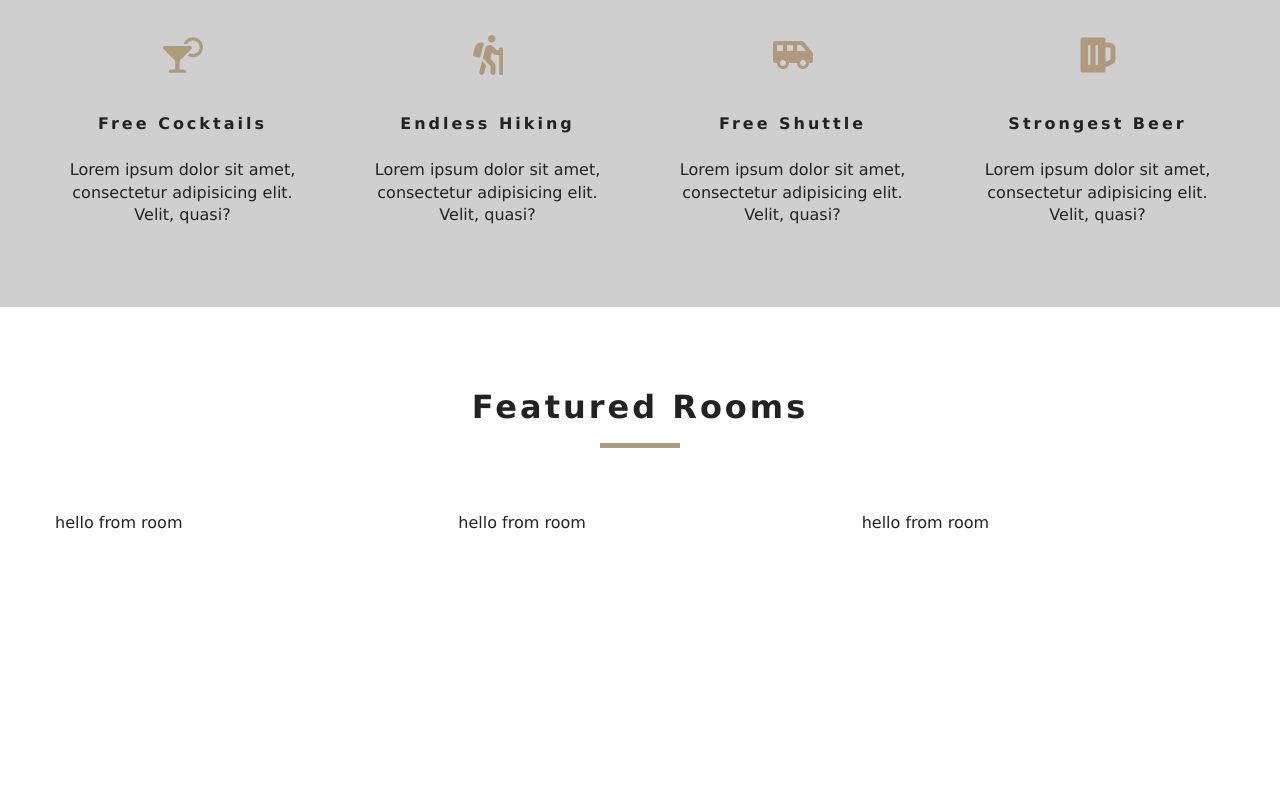
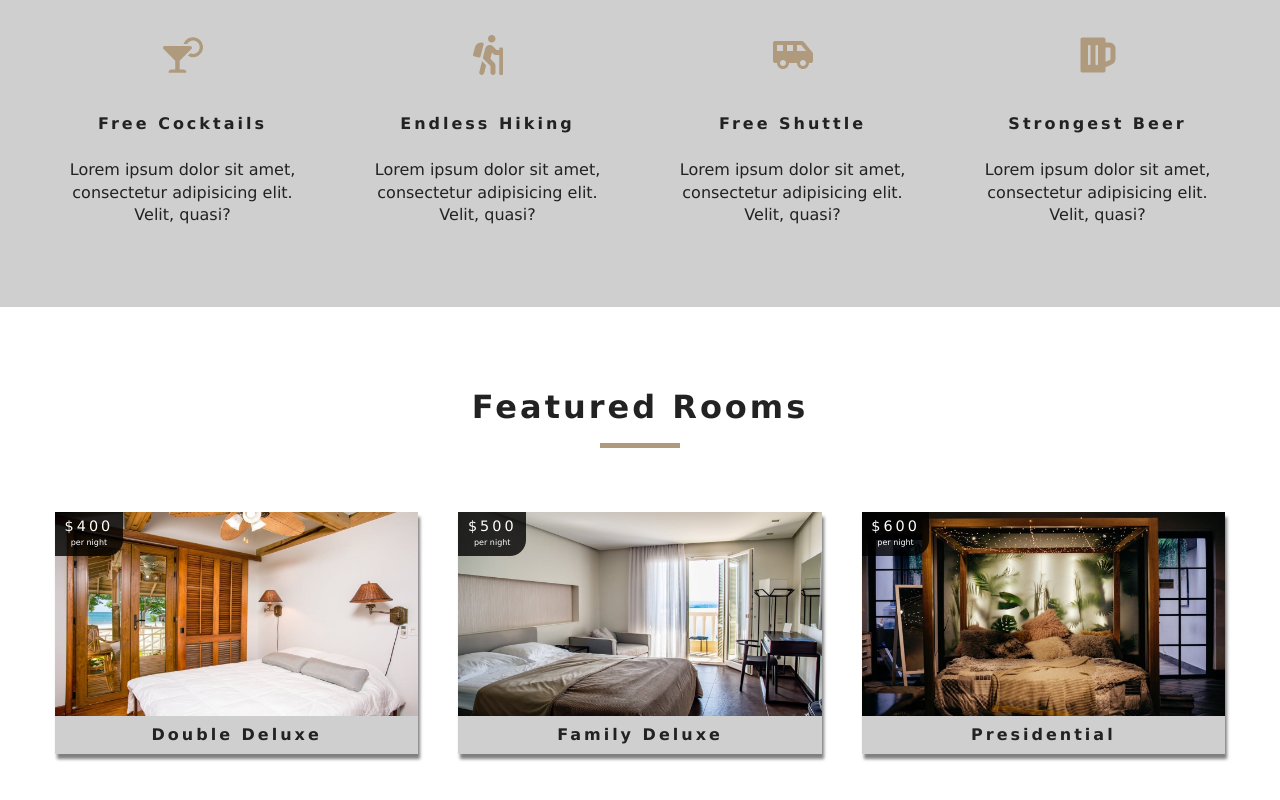
Before and after one commit to vernonkjr/my_resort, a React (Create React App) app: page / in a window 1280 px wide. Shown: the part 972-1772 px from the top of the page. Before the commit the page ends 1586 px from the top, so only its background shows below. Built offline with nearby package versions, Linux system fonts and the light colour scheme.

Commit message:
completed logic for Room component

```diff
--- a/src/components/Room.js
+++ b/src/components/Room.js
@@ -1,9 +1,32 @@
 import React from 'react';
+import defaultImg from "../images/room-1.jpeg";
+import {Link} from "react-router-dom";
+import PropTypes from "prop-types";
 
-export default function Room() {
+export default function Room({room}) {
+    const {name, slug, images, price} = room;
     return (
-        <div>
-            hello from room
-        </div>
+        <article className="room">
+            <div className="img-container">
+                <img src={images[0] || defaultImg} alt="single room" />
+                <div className="price-top">
+                    <h6>${price}</h6>
+                    <p>per night</p>
+                </div>
+                <Link to={`/rooms/${slug}`} className="btn-primary room-link">
+                    Features
+                </Link>
+            </div>
+            <p className="room-info">{name}</p>
+        </article>
     )
 }
+
+Room.propTypes = {
+    room: PropTypes.shape({
+        name:PropTypes.string.isRequired,
+        slug:PropTypes.string.isRequired,
+        images:PropTypes.arrayOf(PropTypes.string).isRequired,
+        price:PropTypes.number.isRequired
+    })
+}
```
